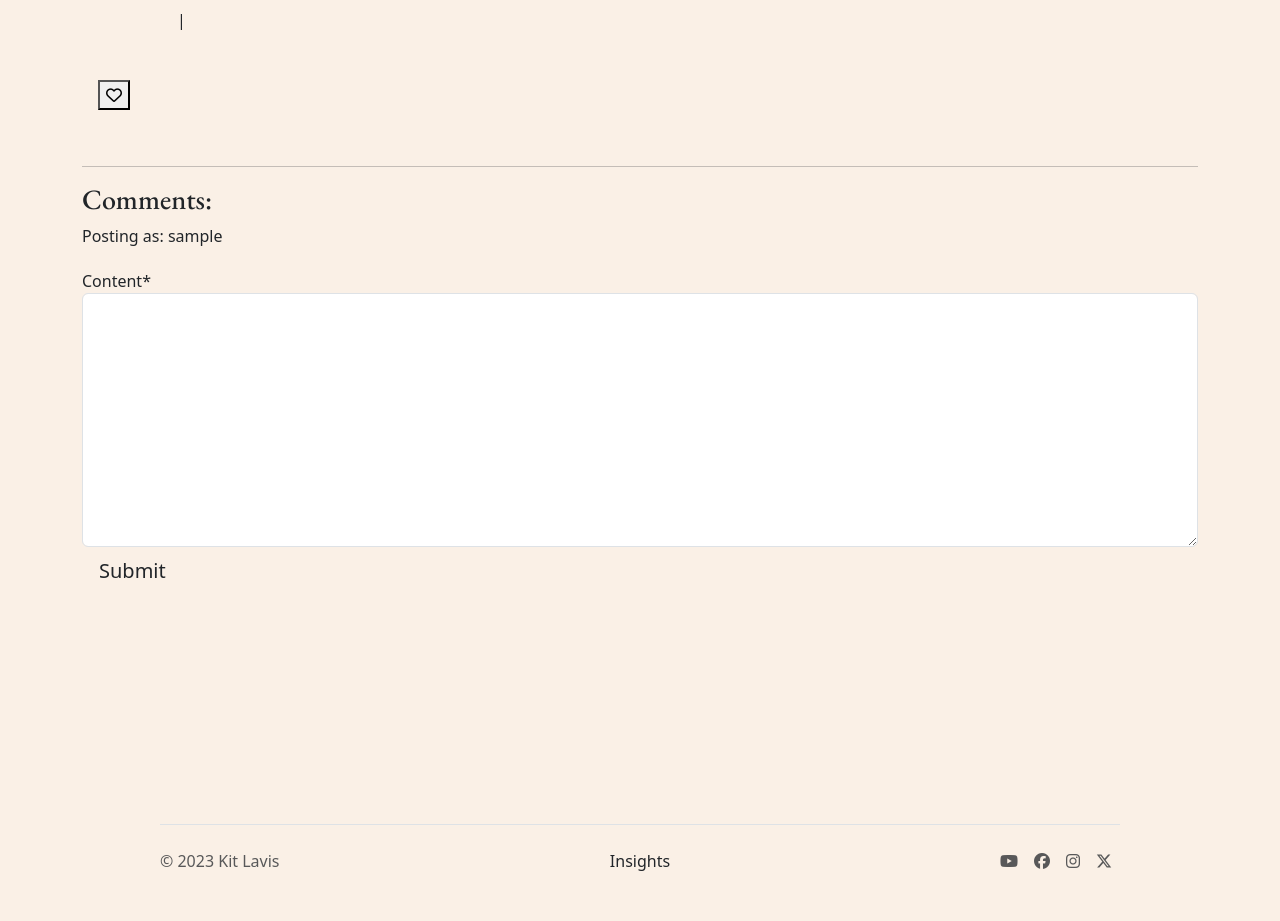
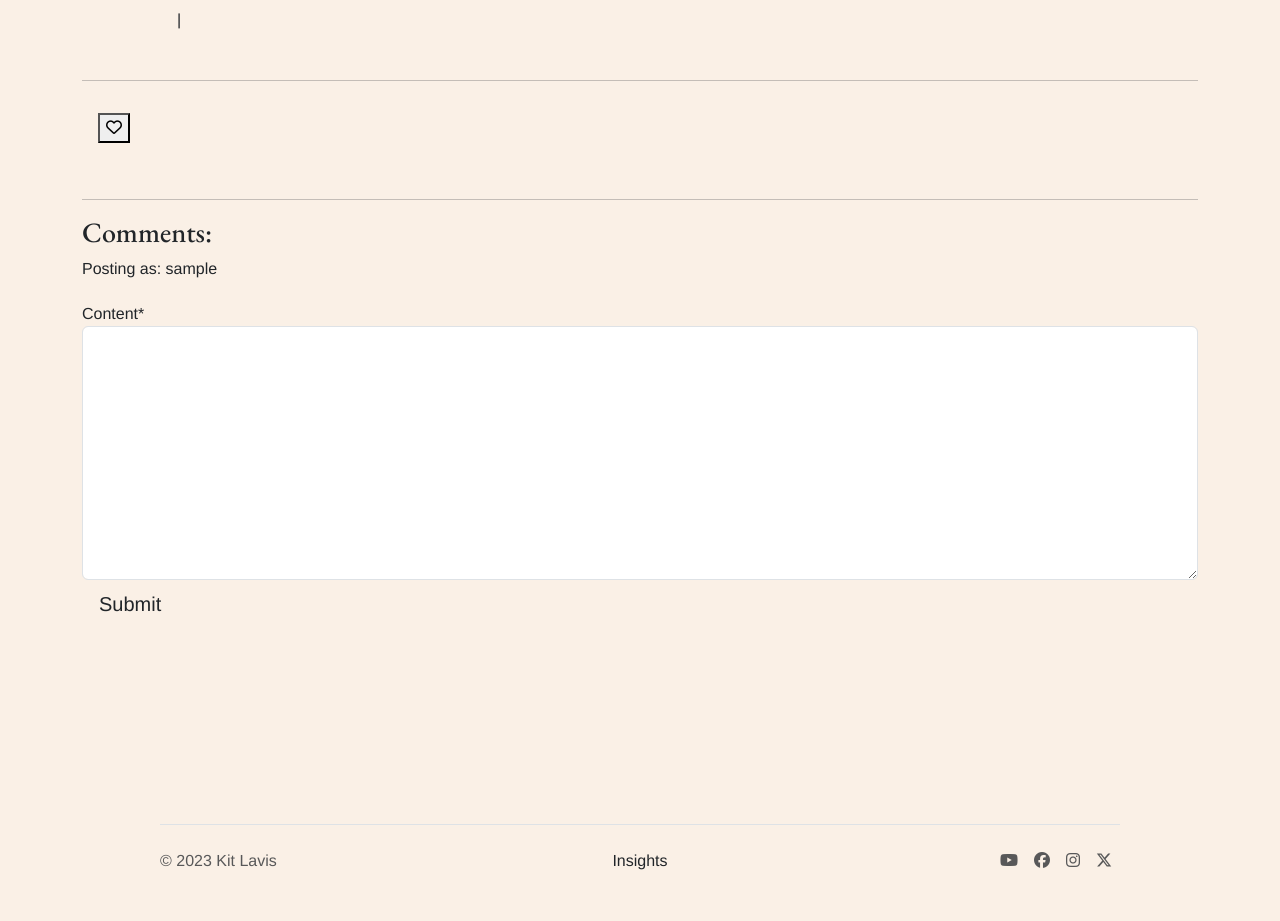
Before and after one commit to KitLavis/ArchaeoSardinia, a Django app: template blog/templates/post_detail.html in a window 1280 px wide. Shown: the part 63-984 px from the top of the page. Run offline with Django 3.2, Linux system fonts and the light colour scheme; the template is opened without the code that fills it: values that come from a table or form of the project are taken from there, others are empty; the visitor is signed in with stand-in values (Sample User, id 1); some libraries are stand-ins or nearby versions.

Commit message:
Post detail layout/style finished

```diff
--- a/blog/static/css/style.css
+++ b/blog/static/css/style.css
@@ -1,5 +1,6 @@
 body {
     background-color: #faf0e6;
+    font-family: "Helvetica", sans-serif;
 }
 
 main {
@@ -39,8 +40,13 @@ h6 {
     margin-left: 1em;
 }
 
-.card {
+.card-no-border {
     background-color: none;
+    --bs-card-border-color: none;
+}
+
+.card-no-bg {
+    --bs-card-bg: none;
 }
 
 div.card.mb-3.latest_news {
@@ -53,11 +59,27 @@ a:-webkit-any-link {
     text-decoration: none;
 }
 
-.card {
-    --bs-card-border-color: none;
-    --bs-card-bg: none;
-}
-
 .latest-news {
     --bs-card-border-color: var(--bs-border-color-translucent);
 }
+
+.scale {
+    width: 100%;
+    height: auto;
+}
+
+.masthead-image > img {
+    margin-bottom: 1rem;
+}
+
+.post-content-container {
+    margin-top: 1rem;
+}
+
+.comment-name {
+    font-size: 150%;
+}
+
+.comment-date {
+    font-size: 60%;
+}
--- a/blog/templates/index.html
+++ b/blog/templates/index.html
@@ -6,7 +6,7 @@
 <div class="container">
     <h2>Latest</h2>
     <a href="{% url 'post_detail' latest_news.slug %}">
-        <div class="card mb-3 latest-news">
+        <div class="card card-no-bg mb-3 latest-news">
             <div class="card-body">
                 <div class="row">
                     <div class="col-sm-8">
@@ -32,7 +32,7 @@
             <h2>In other news</h2>
             {% for post in p_posts %}
             <a href="{% url 'post_detail' post.slug %}">
-                <div class="card mb-3 post">
+                <div class="card card-no-border card-no-bg mb-3 post">
                     <div class="card-body">
                         <div class="row">
                             <div class="col-sm-4">
--- a/blog/templates/post_detail.html
+++ b/blog/templates/post_detail.html
@@ -21,12 +21,12 @@
             <img src="{{ post.featured_image.url }}" class="scale" alt="{{ post.title }}">
             {% endif %}
         </div>
+        <hr>
     </div>
 </div>
-
-<div class="container">
+<div class="container post-content-container">
     <div class="row">
-        <div class="col card mb-4  mt-3 left  top">
+        <div class="col card card-no-border card-no-bg mb-4 left top">
             <div class="card-body">
                 <!-- The post content goes inside the card-text. -->
                 <!-- Use the | safe filter inside the template tags -->
@@ -79,22 +79,22 @@
         <div class="col-md-8 card mb-2 mt-2">
             <div class="card-body">
                 <div class="comments" style="padding: 10px;">
-                    <h5 class="font-weight-bold">
+                    <h5 class="comment-name font-weight-bold">
                         {{ comment.name }}
+                        <span class="text-muted font-weight-normal comment-date">
+                            {{ comment.created_on|naturaltime }}
+                        </span>
+                        {% if user.is_authenticated and comment.name == user %}
+                        <span class="float-end">
+                            <button class="btn btn-edit" comment_id="{{ comment.id }}"><i class="fa-solid fa-pencil" comment_id="{{ comment.id }}"></i></button>
+                            <button class="btn btn-delete" comment_id="{{ comment.id }}"><i class="fa-solid fa-trash" comment_id="{{ comment.id }}"></i></button>
+                        </span>
+                        {% endif %}
                     </h5>
-                    <p class=" text-muted font-weight-normal">
-                        {{ comment.created_on|naturaltime }}
-                    </p>
                     <!-- The body of the comment goes before the | -->
-                    <div id="comment{{ comment.id }}" class="lead">
+                    <div id="comment{{ comment.id }}" class="comment-content">
                         {{ comment.content }}
                     </div>
-                </div>
-                <div class="float-right">
-                {% if user.is_authenticated and comment.name == user %}
-                <button class="btn btn-edit" comment_id="{{ comment.id }}"><i class="fa-solid fa-pencil" comment_id="{{ comment.id }}"></i></button>
-                <button class="btn btn-delete" comment_id="{{ comment.id }}"><i class="fa-solid fa-trash" comment_id="{{ comment.id }}"></i></button>
-                {% endif %}
                 </div>
             </div>
         </div>
```
Also changed, not shown: blog/templates/post_list.html (deleted, +0 -22 lines).
